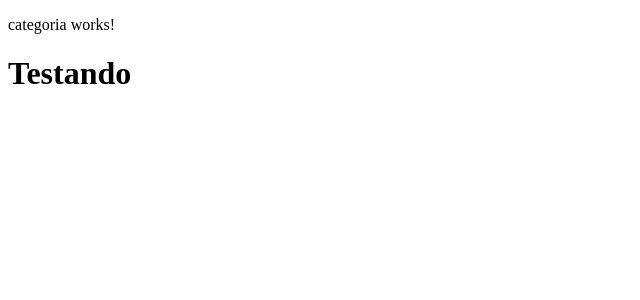
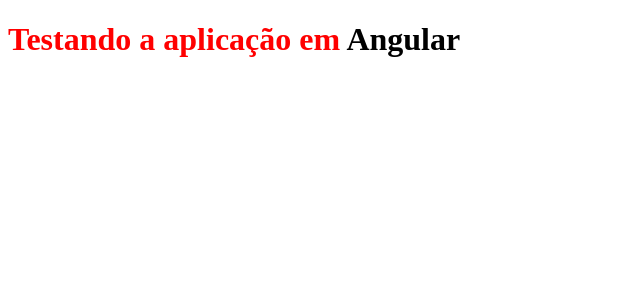
Before and after one commit to RafaKowalski/AngularTeste, an Angular app: page / in a window 1280 px wide. Shown: the top 300 px of the page, without its empty margins (0-640 px from the left). Built offline with nearby package versions, Linux system fonts and the light colour scheme.

Commit message:
Aplicando css e testando design

```diff
--- a/src/app/app.component.html
+++ b/src/app/app.component.html
@@ -1 +1,3 @@
-<app-categoria></app-categoria>
+<app-categoria>
+
+</app-categoria>
--- a/src/app/categoria/categoria.component.html
+++ b/src/app/categoria/categoria.component.html
@@ -1,3 +1 @@
-<p>categoria works!</p>
-
-<h1>Testando</h1>
+<h1>Testando a aplicação em <span>Angular</span></h1>
--- a/src/app/categoria/categoria.component.scss
+++ b/src/app/categoria/categoria.component.scss
@@ -0,0 +1,9 @@
+h1
+{
+    color: red;
+}
+
+h1 span
+{
+    color: black;
+}
```
